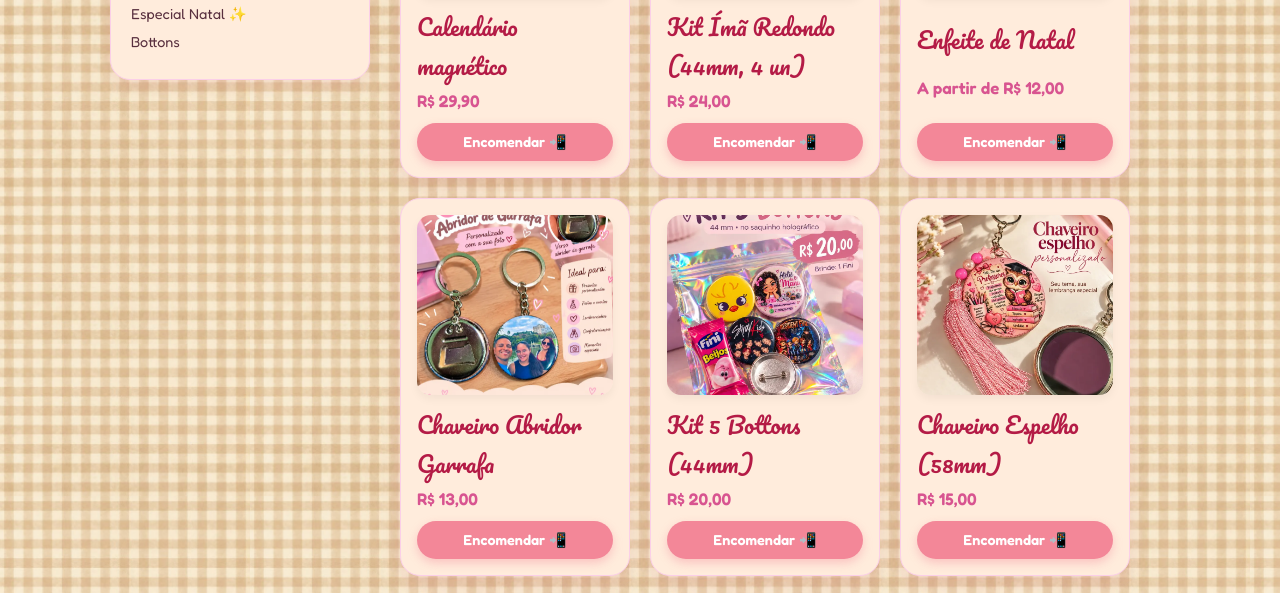
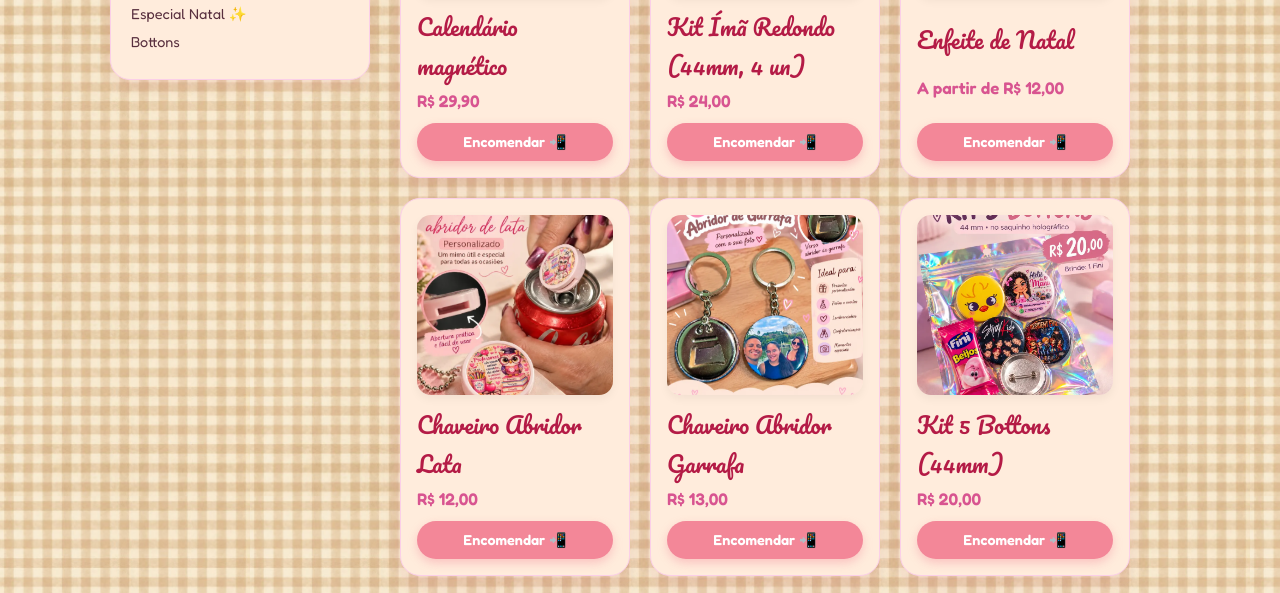
Before and after one commit to agatha989/Website_CSS-HTML, a plain HTML site: page Website/produtos.html in a window 1280 px wide. Shown: the part 418-1011 px from the top of the page. Drawn offline with Linux system fonts and the light colour scheme.

Commit message:
ai que vergonha, tinha colocado 2 abridor de garrafa, odeio IA

```diff
--- a/Website/produtos.html
+++ b/Website/produtos.html
@@ -79,6 +79,13 @@
           <a class="btn-comprar" onclick="adicionarAoCarrinho('Enfeite de Natal', 12.00)">Encomendar 📲</a>
         </div>
 
+        <div class="card-produto" data-categoria="chaveiros" data-nome="chaveiro abridor lata">
+          <img src="imagens/abridordelata.png" alt="Chaveiro Abridor Lata" class="img-produto">
+          <h3>Chaveiro Abridor Lata</h3>
+          <p class="preco">R$ 12,00</p>
+          <a class="btn-comprar" onclick="adicionarAoCarrinho('Chaveiro Abridor Lata', 12.00)">Encomendar 📲</a>
+        </div>
+
         <div class="card-produto" data-categoria="chaveiros" data-nome="chaveiro abridor garrafa">
           <img src="imagens/AbridordeGarrafa.png" alt="Chaveiro Abridor Garrafa" class="img-produto">
           <h3>Chaveiro Abridor Garrafa</h3>
```
Also changed, not shown: Website/index.html (+1 -1 lines).
